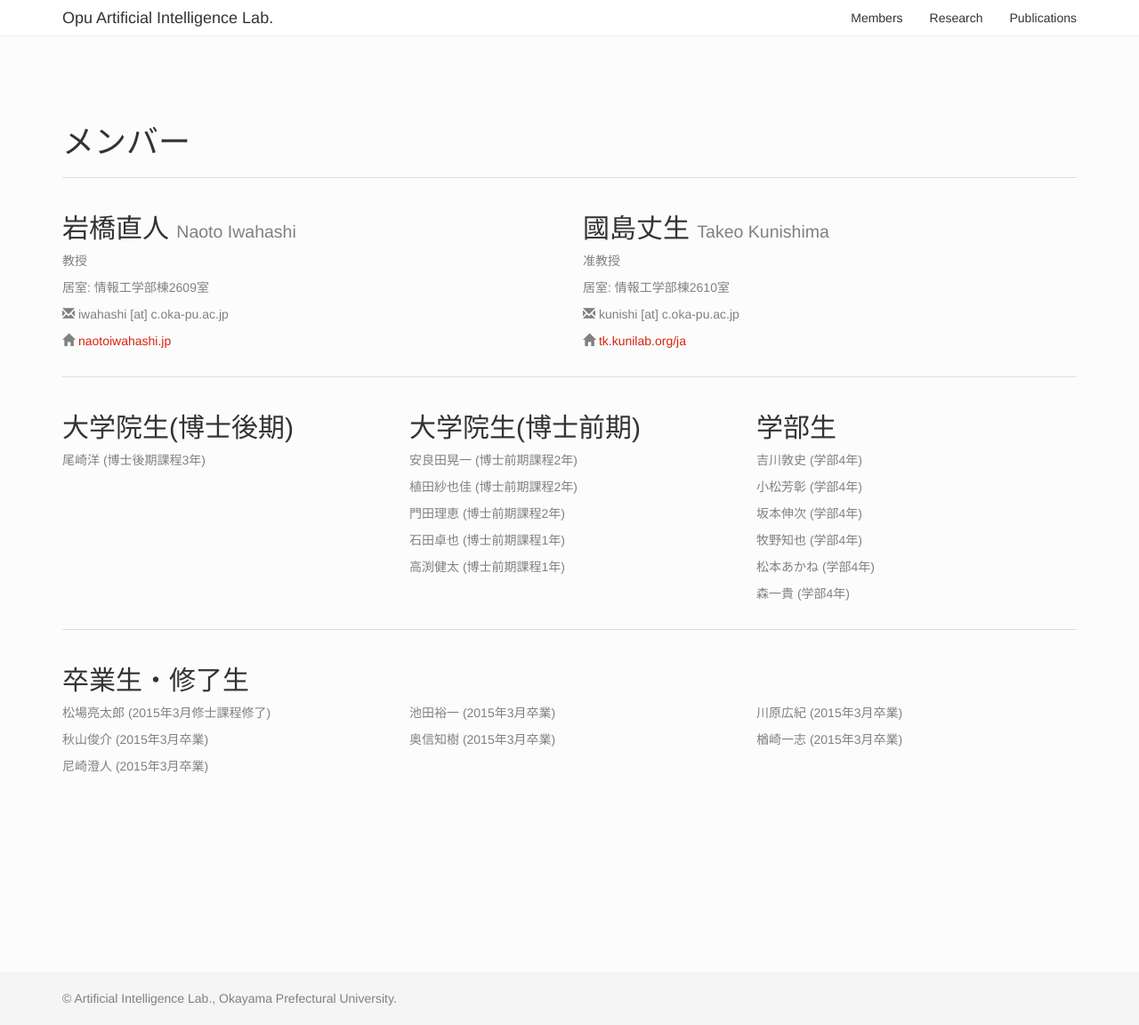
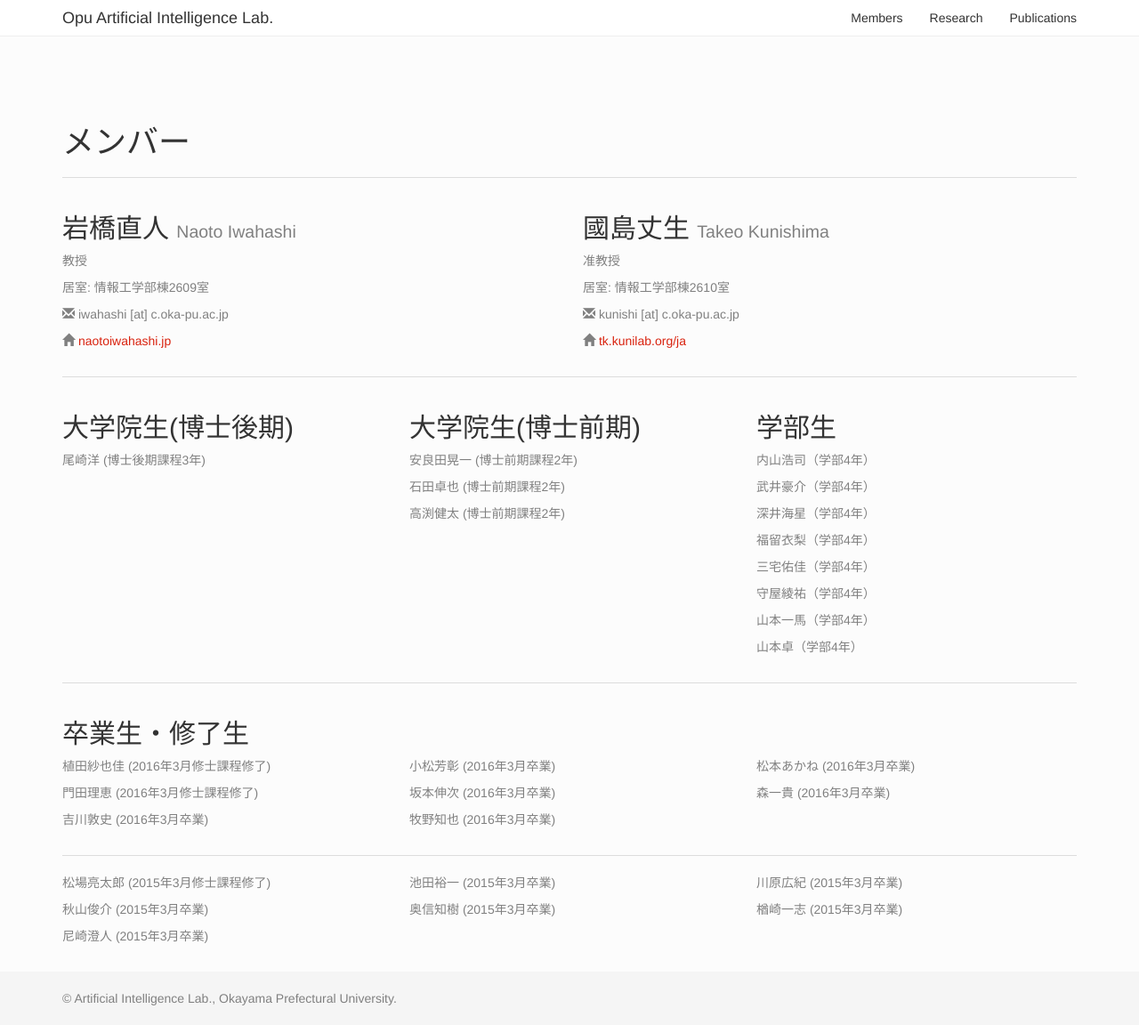
Before and after one commit to kunishi/www-ime, a Jekyll site: the page built from members/index.html, in a window 1280 px wide and 1152 px high. Shown: the whole window at 89% size. Built offline with Jekyll 4.4.1, drawn with Linux system fonts in a browser that asks for light colours; nearby versions of some CDN libraries; a style sheet for code colours, icons or effects is not loaded.

Commit message:
update new members 2016.

```diff
--- a/index.html
+++ b/index.html
@@ -4,7 +4,7 @@ layout: toppage
 <div class="row">
   <div class="col-md-4">
     <h2>メンバー</h2>
-    <p>教授1名、准教授1名、大学院生6名、学部生6名から構成されています。</p>
+    <p>教授1名、准教授1名、大学院生4名、学部生8名から構成されています。</p>
     <p><a class="btn btn-default" href="{{ "/members" | prepend: site.baseurl }}" role="button">より詳しく &raquo;</a></p>
   </div>
   <div class="col-md-4">
--- a/members/index.html
+++ b/members/index.html
@@ -29,19 +29,19 @@ title: メンバー
   <div class="col-md-4">
     <h2>大学院生(博士前期)</h2>
     <p>安良田晃一 (博士前期課程2年)</p>
-    <p>植田紗也佳 (博士前期課程2年)</p>
-    <p>門田理恵 (博士前期課程2年)</p>
-    <p>石田卓也 (博士前期課程1年)</p>
-    <p>高渕健太 (博士前期課程1年)</p>
+    <p>石田卓也 (博士前期課程2年)</p>
+    <p>高渕健太 (博士前期課程2年)</p>
   </div>
   <div class="col-md-4">
     <h2>学部生</h2>
-    <p>吉川敦史 (学部4年)</p>
-    <p>小松芳彰 (学部4年)</p>
-    <p>坂本伸次 (学部4年)</p>
-    <p>牧野知也 (学部4年)</p>
-    <p>松本あかね (学部4年)</p>
-    <p>森一貴 (学部4年)</p>
+    <p>内山浩司（学部4年）</p>
+    <p>武井豪介（学部4年）</p>
+    <p>深井海星（学部4年）</p>
+    <p>福留衣梨（学部4年）</p>
+    <p>三宅佑佳（学部4年）</p>
+    <p>守屋綾祐（学部4年）</p>
+    <p>山本一馬（学部4年）</p>
+    <p>山本卓（学部4年）</p>
   </div>
 </div>
 
@@ -52,6 +52,23 @@ title: メンバー
     <h2>卒業生・修了生</h2>
   </div>
 </div>
+<div class="row">
+  <div class="col-md-4">
+    <p>植田紗也佳 (2016年3月修士課程修了)</p>
+    <p>門田理恵 (2016年3月修士課程修了)</p>
+    <p>吉川敦史 (2016年3月卒業)</p>
+  </div>
+  <div class="col-md-4">
+    <p>小松芳彰 (2016年3月卒業)</p>
+    <p>坂本伸次 (2016年3月卒業)</p>
+    <p>牧野知也 (2016年3月卒業)</p>
+  </div>
+  <div class="col-md-4">
+    <p>松本あかね (2016年3月卒業)</p>
+    <p>森一貴 (2016年3月卒業)</p>
+  </div>
+</div>
+<hr>
 <div class="row">
   <div class="col-md-4">
     <p>松場亮太郎 (2015年3月修士課程修了)</p>
```
